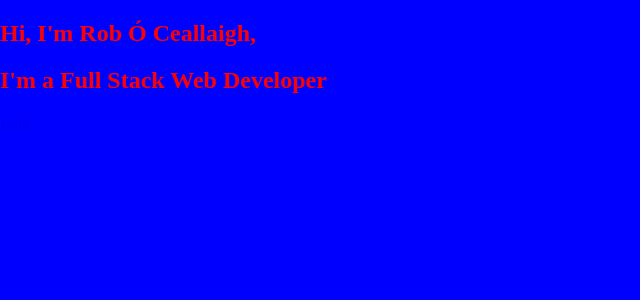
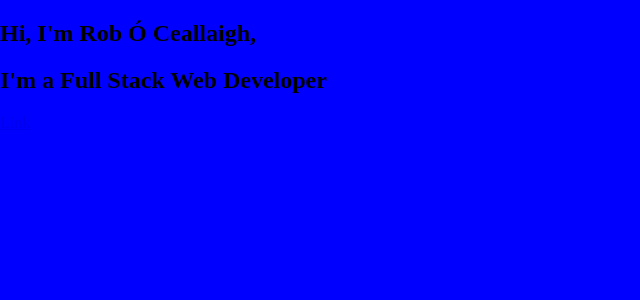
Before and after one commit to 1208kelly/portfolio-resume-02, a Django app: template templates/main.html in a window 1280 px wide. Shown: the top 300 px of the page, without its empty margins (0-640 px from the left). Run offline with Django 3.2, Linux system fonts and the light colour scheme; the template is opened without the code that fills it, so the values that code supplies are empty.

Commit message:
Updating css

```diff
--- a/static/css/style.css
+++ b/static/css/style.css
@@ -1,5 +1,6 @@
 :root{
-    --mainText: red;
+    --mainText: black;
+    --secondaryText: red;
 }
 
 html, body {
```
